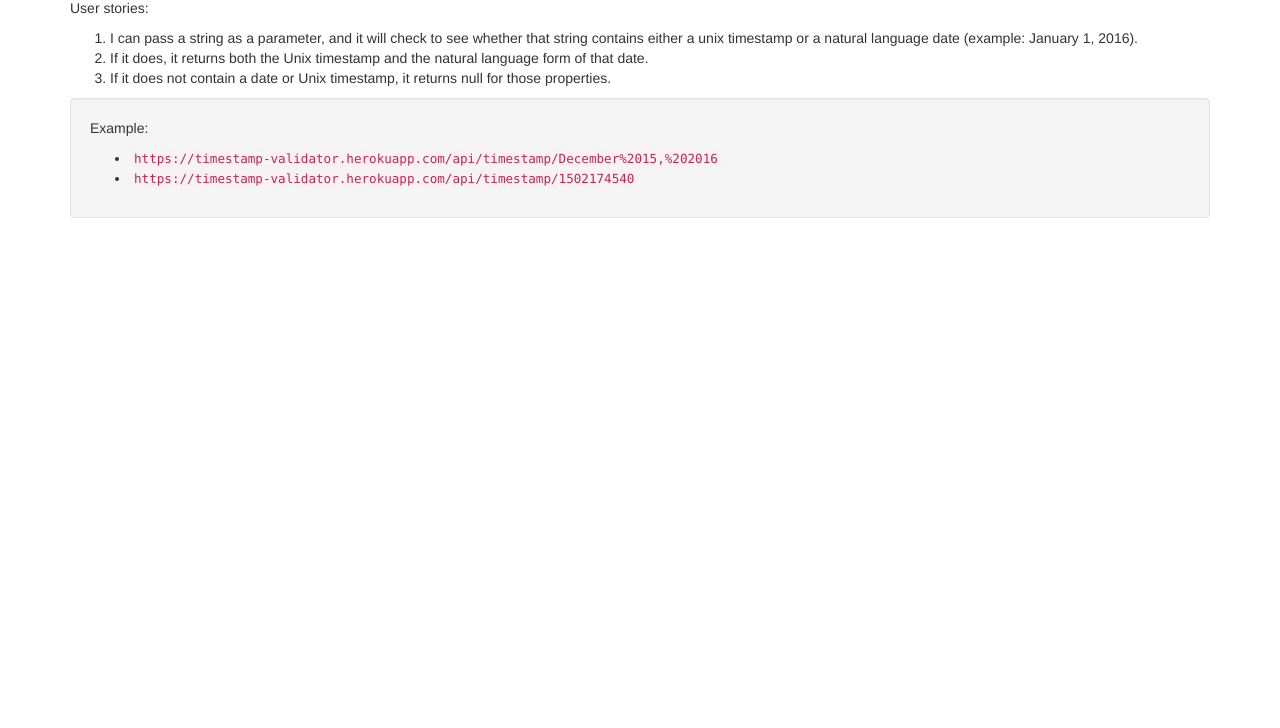
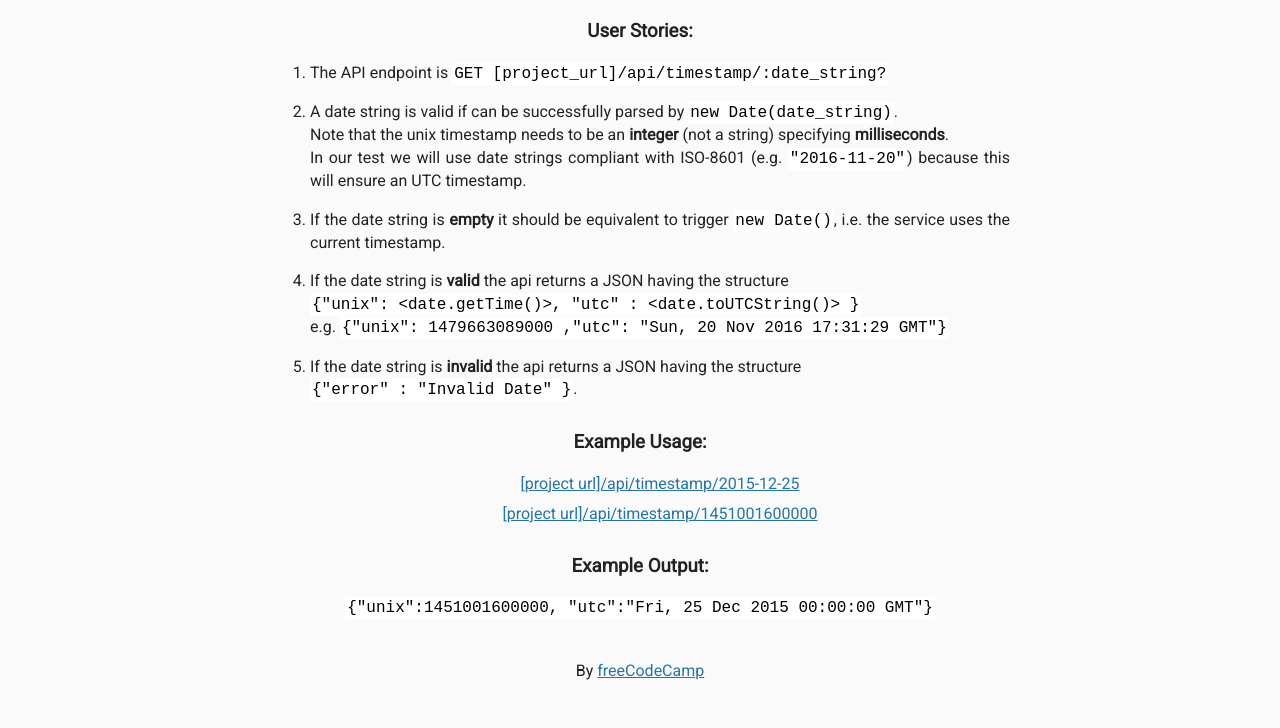
Before and after one commit to naimur978/Timestamp-MicroService-Nodejs, a website: page views/index.html in a window 1280 px wide. Shown: the part 72-800 px from the top of the page. Drawn offline with nearby package versions, Linux system fonts and the light colour scheme; files that its build step writes are made by us from their sources.

Commit message:
index changed completely

```diff
--- a/server.js
+++ b/server.js
@@ -4,8 +4,6 @@
 // init project
 var express = require("express");
 var app = express();
-
-const port = process.env.PORT || 3000;
 
 // enable CORS (https://en.wikipedia.org/wiki/Cross-origin_resource_sharing)
 // so that your API is remotely testable by FCC
@@ -57,6 +55,8 @@ app.get("/api/timestamp/:date_string?", function(req, res) {
   }
 });
 
+app.listen(3000);
+
 // listen for requests :)
 var listener = app.listen(process.env.PORT, function() {
   console.log("Your app is listening on port " + listener.address().port);
--- a/views/index.html
+++ b/views/index.html
@@ -1,27 +1,49 @@
-<!doctype html>
-<html lang="en">
+<!DOCTYPE html>
+
+<html>
+
    <head>
-    <meta charset="UTF-8">
-    <meta name="viewport" content="width=device-width, initial-scale=1">
       <title>Timestamp Microservice</title>
-    <link rel="stylesheet" href="https://maxcdn.bootstrapcdn.com/bootstrap/3.3.7/css/bootstrap.min.css" type="text/css" />
+      <link rel="shortcut icon" href="https://cdn.hyperdev.com/us-east-1%3A52a203ff-088b-420f-81be-45bf559d01b1%2Ffavicon.ico" type="image/x-icon"/>
+      <link href="https://fonts.googleapis.com/css?family=Roboto" rel="stylesheet" type="text/css">
+      <link href="style.css" rel="stylesheet" type="text/css">
    </head>
+
    <body>
+
       <div class="container">
-        <h1 class='text-center'>Timestamp Microservice</h1>
-        <p>User stories:</p>
-        <ol>
-            <li>I can pass a string as a parameter, and it will check to see whether that string contains either a unix timestamp or a natural language date (example: January 1, 2016).</li>
-            <li>If it does, it returns both the Unix timestamp and the natural language form of that date.</li>
-            <li>If it does not contain a date or Unix timestamp, it returns null for those properties.</li>
+        <h2>API Project: Timestamp Microservice</h2>
+        <h3>User Stories:</h3>
+        <ol class="user-stories">
+
+          <li>The API endpoint is <code>GET [project_url]/api/timestamp/:date_string?</code></li>
+          <li>A date string is valid if can be successfully parsed by <code>new Date(date_string)</code>.<br>
+          Note that the unix timestamp needs to be an <strong>integer</strong> (not a string) specifying <strong>milliseconds</strong>.<br>
+          In our test we will use date strings compliant with ISO-8601 (e.g. <code>"2016-11-20"</code>) because this will ensure an UTC timestamp.</li>
+          <li>If the date string is <strong>empty</strong> it should be equivalent to trigger <code>new Date()</code>, i.e. the service uses the current timestamp.</li>
+          <li>If the date string is <strong>valid</strong> the api returns a JSON having the structure<br><code>{"unix": &lt;date.getTime()&gt;, "utc" : &lt;date.toUTCString()&gt; }</code><br>
+            e.g. <code>{"unix": 1479663089000 ,"utc": "Sun, 20 Nov 2016 17:31:29 GMT"}</code></li>
+          <li>If the date string is <strong>invalid</strong> the api returns a JSON having the structure <br>
+              <code>{"error" : "Invalid Date" }</code>.
+          </li>
         </ol>
-        <div class="well">
-            <p>Example:</p>
+
+        <h3>Example Usage:</h3>
         <ul>
-                <li><a href="https://timestamp-validator.herokuapp.com/api/timestamp/December%2015,%202016"><code>https://timestamp-validator.herokuapp.com/api/timestamp/December%2015,%202016</code></a></li>
-                <li><a href="https://timestamp-validator.herokuapp.com/api/timestamp/1502174540"><code>https://timestamp-validator.herokuapp.com/api/timestamp/1502174540</code></a></li>
+          <li><a href="api/timestamp/2015-12-25">[project url]/api/timestamp/2015-12-25</a></li>
+          <li><a href="api/timestamp/1451001600000">[project url]/api/timestamp/1451001600000</a></li>
         </ul>
+
+        <h3>Example Output:</h3>
+        <p>
+          <code>{"unix":1451001600000, "utc":"Fri, 25 Dec 2015 00:00:00 GMT"}</code>
+        </p>
       </div>
+      <div class="footer">
+        <p>
+          By <a href="https://www.freecodecamp.org/">freeCodeCamp</a>
+        </p>
       </div>
    </body>
+
 </html>
```
Lines whose indentation alone changed are shown as unchanged.
